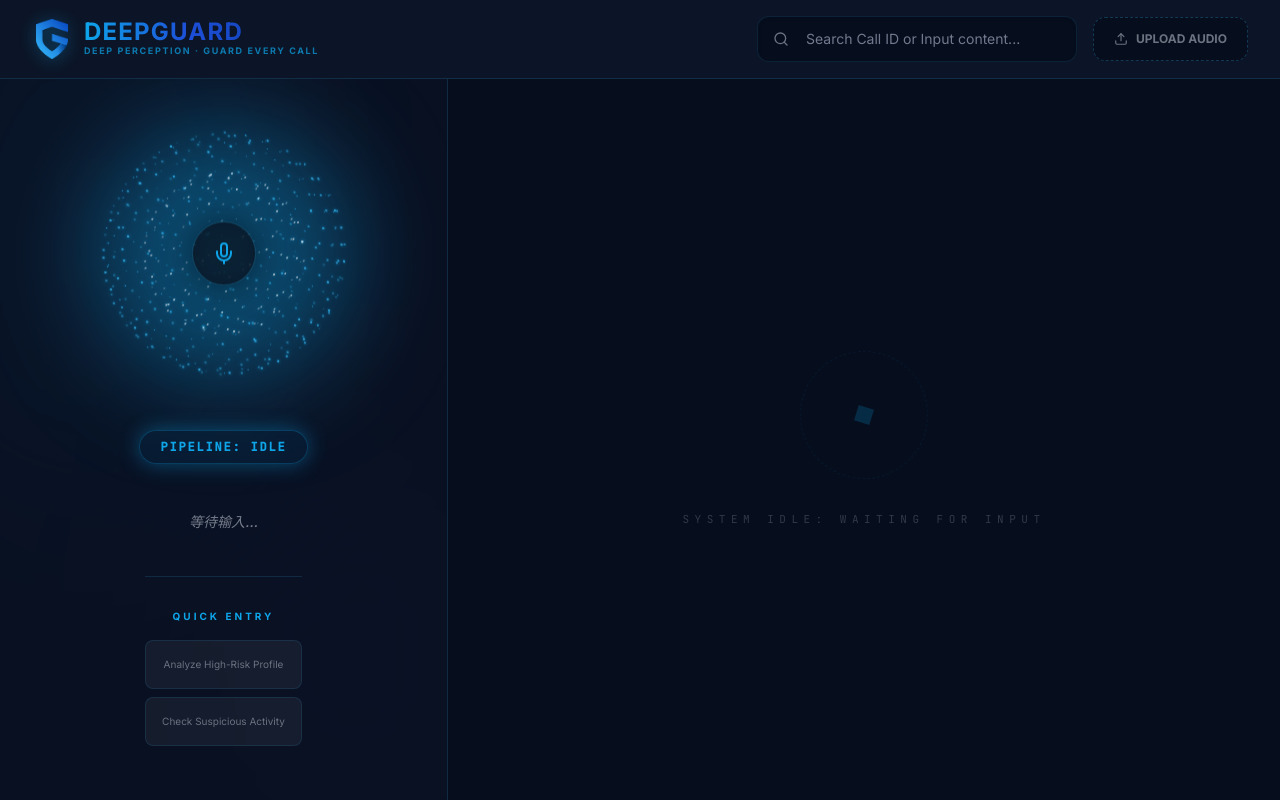
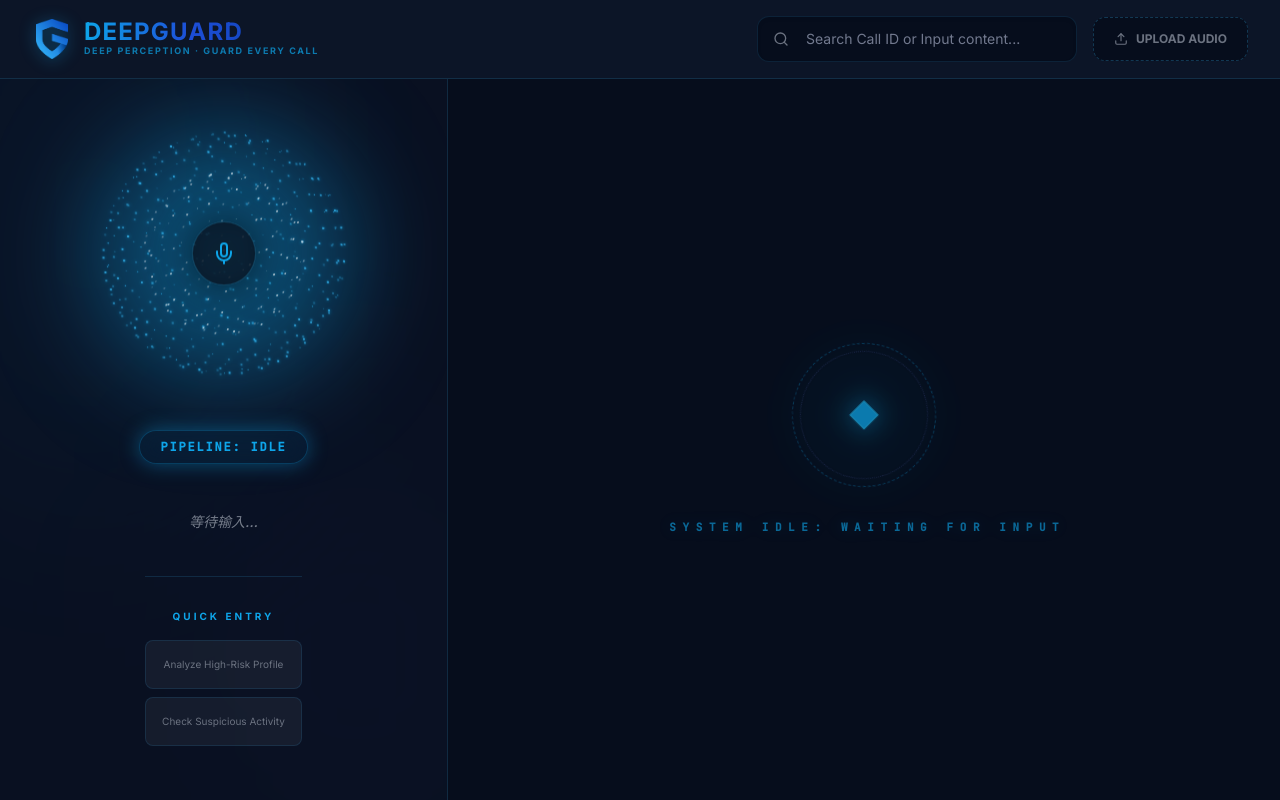
Before and after one commit to ctmm123/deepguard, a React (Vite) app: page / in a window 1280 px wide. Built offline with nearby package versions, Linux system fonts and the light colour scheme.

Commit message:
feat: enhance system idle UI aesthetics and light glow animations

```diff
--- a/src/components/ThinkingOutput.tsx
+++ b/src/components/ThinkingOutput.tsx
@@ -25,11 +25,42 @@ export default function ThinkingOutput({ steps, result }: ThinkingOutputProps) {
 
   if (steps.length === 0) {
     return (
-      <div className="flex-1 flex flex-col items-center justify-center opacity-20 pointer-events-none">
-        <div className="w-32 h-32 border border-dashed border-primary/50 rounded-full flex items-center justify-center animate-[spin_10s_linear_infinite]">
-          <div className="w-4 h-4 bg-primary" />
+      <div className="flex-1 flex flex-col items-center justify-center pointer-events-none relative overflow-hidden">
+        {/* 外层虚线圆环 */}
+        <div className="relative w-36 h-36 flex items-center justify-center">
+          {/* 雷达扫描/微光背景 */}
+          <div className="absolute inset-0 rounded-full bg-primary/5 blur-xl animate-pulse" />
+
+          {/* 旋转的虚线圈 */}
+          <div className="absolute inset-0 border border-dashed border-primary/30 rounded-full animate-[spin_20s_linear_infinite]" />
+
+          {/* 内层反向旋转的虚线圈 */}
+          <div className="absolute inset-2 border border-dotted border-secondary/20 rounded-full animate-[spin_10s_linear_infinite_reverse]" />
+
+          {/* 中央发光菱形 */}
+          <motion.div
+            animate={{
+              scale: [1, 1.15, 1],
+              opacity: [0.6, 1, 0.6],
+              rotate: [45, 45, 45]
+            }}
+            transition={{
+              duration: 3,
+              repeat: Infinity,
+              ease: "easeInOut"
+            }}
+            className="w-5 h-5 bg-primary shadow-[0_0_25px_rgba(14,165,233,0.8)] border border-cyan-300/30"
+          />
         </div>
-        <p className="mt-8 text-[11px] font-mono tracking-[0.5em] uppercase">SYSTEM IDLE: WAITING FOR INPUT</p>
+
+        {/* 系统空闲状态文字 */}
+        <motion.p
+          animate={{ opacity: [0.5, 0.9, 0.5] }}
+          transition={{ duration: 3, repeat: Infinity, ease: "easeInOut" }}
+          className="mt-8 text-[11px] font-mono tracking-[0.6em] text-primary font-bold uppercase drop-shadow-[0_0_8px_rgba(14,165,233,0.3)] pl-[0.6em]"
+        >
+          SYSTEM IDLE: WAITING FOR INPUT
+        </motion.p>
       </div>
     );
   }
```
